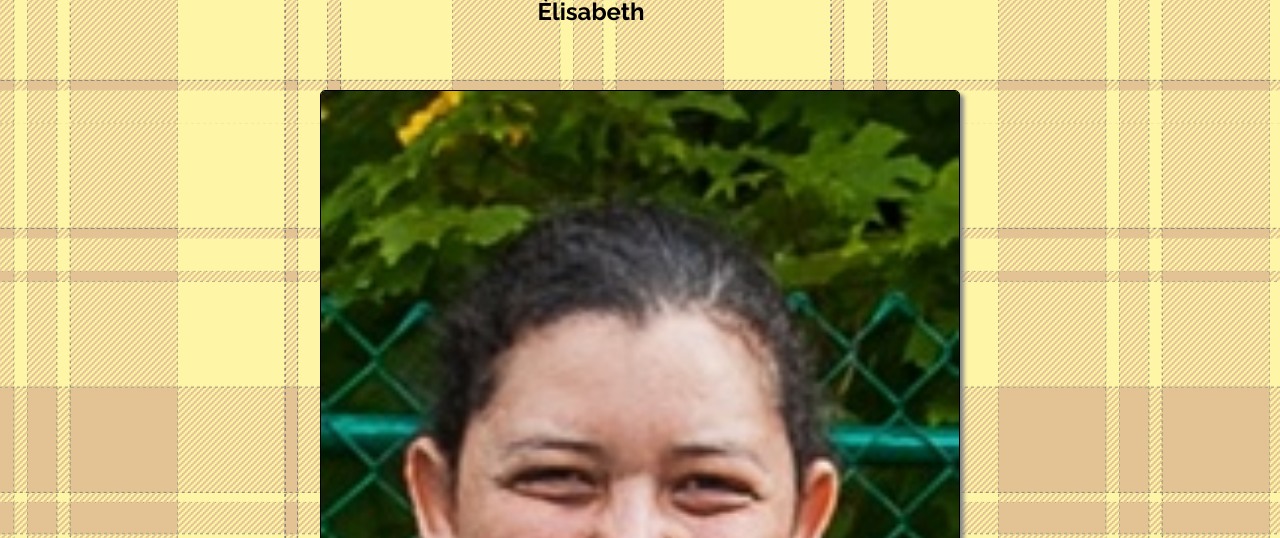
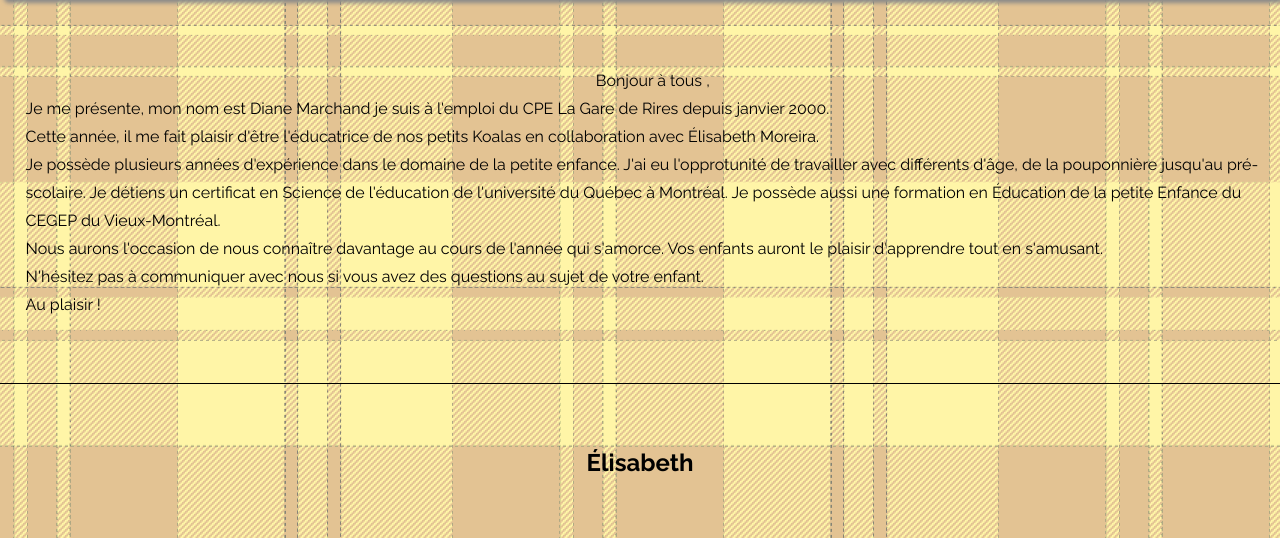
Before and after one commit to Qlcha/La-Gare-de-Rires, a PHP site: page /equipe.php in a window 1280 px wide. Shown: the part 5741-6279 px from the top of the page. Run offline with PHP 8.4, Linux system fonts and the light colour scheme; data that the repository does not hold is empty; some libraries are stand-ins or nearby versions.

Commit message:
modification css pour image 100%

```diff
--- a/css/stylesheet.css
+++ b/css/stylesheet.css
@@ -91,9 +91,8 @@ header h2{
 }
 /********* DÉBUT PAGE ÉQUIPE *********/
 #equipe article .photo{
-    margin-right: 5%;
-    margin-left: 25%;
-    width: 50%;
+    margin: 0 auto;
+    width: 100%;
     border: 1px solid black;
     /*bordure arrondie*/
     -webkit-border-radius:5px;
@@ -114,8 +113,9 @@ header h2{
 
 #equipe article h2{
 margin-bottom: 5%;
-margin-left: 42%;
+text-align: center;
 }
+
 #equipe article p{
     line-height: 28px;
     margin-left: 2%;
@@ -124,4 +124,8 @@ margin-left: 42%;
     text-align: center;
     margin-top: 5%;
 }
+
+#equipe article p:last-of-type{
+    margin-bottom: 5%;
+}
 /********* FIN PAGE ÉQUIPE *********/
--- a/equipe.php
+++ b/equipe.php
@@ -6,7 +6,7 @@ require_once 'view_parts/_header.php';
     <article>
         <h2>Christina</h2>
 
-    <img src="images/dame_equipe.jpg" alt="photo_christina" class="photo"/>
+    <img src="images/educatrice.jpg" alt="photo_christina" class="photo"/>
     <p> Bonjour , </p>
     <p> Mon nom est Christina Taddeo et ce sera ma quatrième en tant qu'éducateur dans la pouponnière </p>
     <p> Après avoir complété un DEC au collège Dawson en Cinéma & Communications,
@@ -23,7 +23,7 @@ require_once 'view_parts/_header.php';
     <article>
         <h2>Lamia</h2>
 
-    <img src="images/dame_equipe.jpg" alt="photo_lamia" class="photo"/>
+    <img src="images/educatrice.jpg"  alt="photo_lamia" class="photo"/>
     <p> Bonjour , </p>
     <p> Je me présente, je m'appelle Lamia Guernah. Je suis une éducatrice qualifiée et j'ai obtenu ma certifiaction à l'Université de Montréal </p>
     <p>
@@ -48,7 +48,7 @@ require_once 'view_parts/_header.php';
     <article>
         <h2>Jennifer</h2>
 
-        <img src="images/dame_equipe.jpg" alt="photo_jennifer" class="photo"/>
+        <img src="images/educatrice.jpg"  alt="photo_jennifer" class="photo"/>
         <p>Bonjour ,</p>
         <p>
             Mon nom est Jennifer Zablocki. J'ai obtenu mon DEC eb Éducation de la petite enfance au Collège Vanier.
@@ -65,7 +65,7 @@ require_once 'view_parts/_header.php';
     <article>
         <h2>Diane</h2>
 
-        <img src="images/dame_equipe.jpg" alt="photo_diane" class="photo"/>
+        <img src="images/educatrice.jpg"  alt="photo_diane" class="photo"/>
         <p>Bonjour à tous ,</p>
         <p>
            Je me présente, mon nom est Diane Marchand je suis à l'emploi du CPE La Gare de Rires depuis janvier 2000.
@@ -87,7 +87,7 @@ require_once 'view_parts/_header.php';
     <article>
         <h2>Élisabeth</h2>
 
-        <img src="images/dame_equipe.jpg" alt="photo_elisabeth" class="photo"/>
+        <img src="images/educatrice.jpg"  alt="photo_elisabeth" class="photo"/>
         <p>Bonjour ,</p>
         <p>
            Je m'appelle Élisabeth Moreira.
@@ -103,7 +103,7 @@ require_once 'view_parts/_header.php';
     <article>
         <h2>Diane</h2>
 
-        <img src="images/dame_equipe.jpg" alt="photo_diane" class="photo"/>
+        <img src="images/educatrice.jpg" " alt="photo_diane" class="photo"/>
         <p>Bonjour à tous et à toutes,</p>
         <p>
            Mon nom est Diane Dobrzanski et je fais maintenant partit de l'équipe des Pandas depuis maintenant 2 ans..
@@ -122,7 +122,7 @@ require_once 'view_parts/_header.php';
     <article>
         <h2>Pauline</h2>
 
-        <img src="images/dame_equipe.jpg" alt="photo_pauline" class="photo"/>
+        <img src="images/educatrice.jpg"  alt="photo_pauline" class="photo"/>
         <p>Bonjour ,</p>
         <p>
           Mon nom est Pauline Sabatini. Encore une fois cette année, je suis l'éducatrice de langue anglaise
@@ -141,7 +141,7 @@ require_once 'view_parts/_header.php';
     <article>
         <h2>Pina</h2>
 
-        <img src="images/dame_equipe.jpg" alt="photo_pina" class="photo"/>
+        <img src="images/educatrice.jpg"  alt="photo_pina" class="photo"/>
         <p>Bonjour à tous et à toutes ,</p>
         <p>
          Mon nom est Pina DiLuca. J'ai un DEC en Éducation de la Petite Enfance du CEGEP Marie Victorin.
@@ -161,7 +161,7 @@ require_once 'view_parts/_header.php';
     <article>
         <h2>Chantal</h2>
 
-        <img src="images/dame_equipe.jpg" alt="photo_chantal" class="photo"/>
+        <img src="images/educatrice.jpg"  alt="photo_chantal" class="photo"/>
         <p>Bonjour ,</p>
         <p>
             Je voudrais saisir cette occasion pour vous parler un peu de mon parcours professionnel.
@@ -190,7 +190,7 @@ require_once 'view_parts/_header.php';
     <article>
         <h2>Joy</h2>
 
-        <img src="images/dame_equipe.jpg" alt="photo_joy" class="photo"/>
+        <img src="images/educatrice.jpg"  alt="photo_joy" class="photo"/>
         <p>Bonjour ,</p>
         <p>
           Mon nom est Joy Angelakos. J'ai obtenu un diplôme en Éducation de la petite enfance au collège Vanier.
@@ -213,7 +213,7 @@ require_once 'view_parts/_header.php';
     <article>
         <h2>Alain</h2>
 
-        <img src="images/dame_equipe.jpg" alt="photo_alain" class="photo"/>
+        <img src="images/educatrice.jpg"  alt="photo_alain" class="photo"/>
         <p>Bonjour ,</p>
         <p>
             Je m'appelle Alain Labelle et je suis un éducateur certifié. Je suis au CPE La Gare de Rires
@@ -238,7 +238,7 @@ require_once 'view_parts/_header.php';
     <article>
         <h2>Sylvia</h2>
 
-        <img src="images/dame_equipe.jpg" alt="photo_sylvia" class="photo"/>
+        <img src="images/educatrice.jpg"  alt="photo_sylvia" class="photo"/>
         <p>Bonjour a tous ,</p>
         <p>
             Je présente, mon nom est Sylvia Labelle Roy. Je suis éducatrice au CEP La Gare de Rires depuis mai 1991,
@@ -267,7 +267,7 @@ require_once 'view_parts/_header.php';
     <article>
         <h2>Ryan</h2>
 
-        <img src="images/dame_equipe.jpg" alt="photo_ryan" class="photo"/>
+        <img src="images/educatrice.jpg"  alt="photo_ryan" class="photo"/>
         <p>Bonjour ,</p>
         <p>
             Mon nom est Ryan Reyes et je suis le cuisinier du CEP La Gare de Rires depuis octobre 2006.
```
